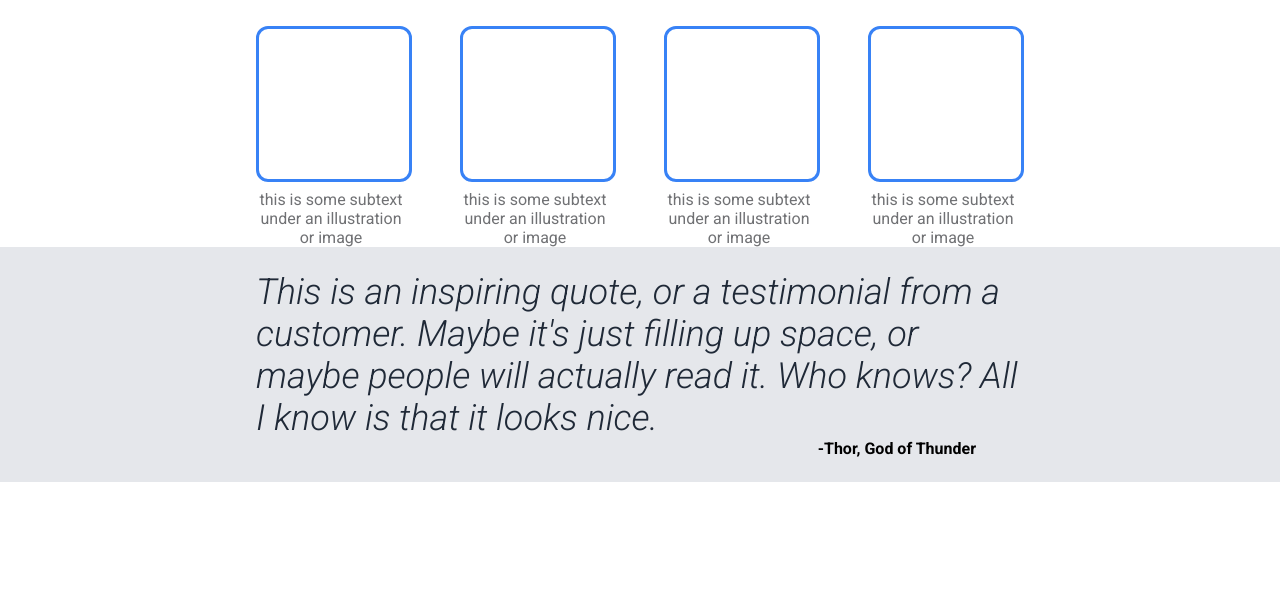
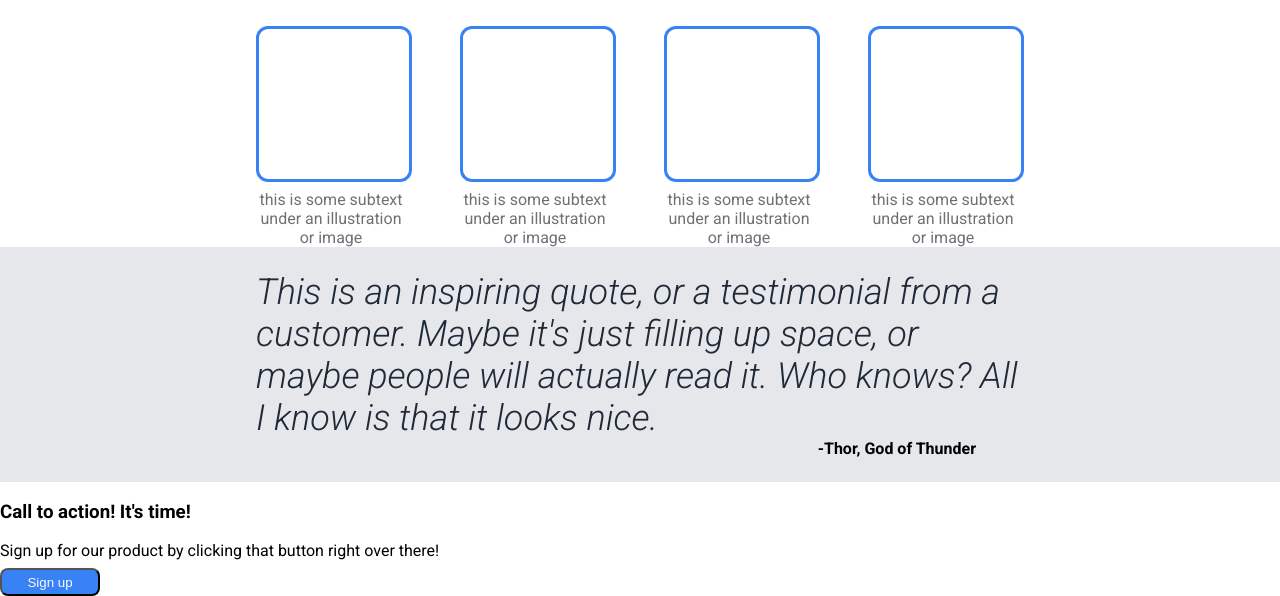
Before and after one commit to NilsSchoene/odin-landing-page, a plain HTML site: page index.html in a window 1280 px wide. Shown: the part 328-924 px from the top of the page. Before the commit the page ends 810 px from the top, so only its background shows below. Drawn offline with Linux system fonts and the light colour scheme.

Commit message:
Add section-four content

```diff
--- a/index.html
+++ b/index.html
@@ -59,5 +59,16 @@
         </div>
         <div class="thor">-Thor, God of Thunder</div>
     </div>
+
+    <div class="section-four">
+        <div class="sign-up-content">
+            <div class="sign-up-text">
+                <h3>Call to action! It's time!</h3>
+                Sign up for our product by clicking that button right over there!
+            </div>
+            <button class="btn-section-one">Sign up</button>
+        </div>
+    </div>
+
 </body>
 </html>
```
